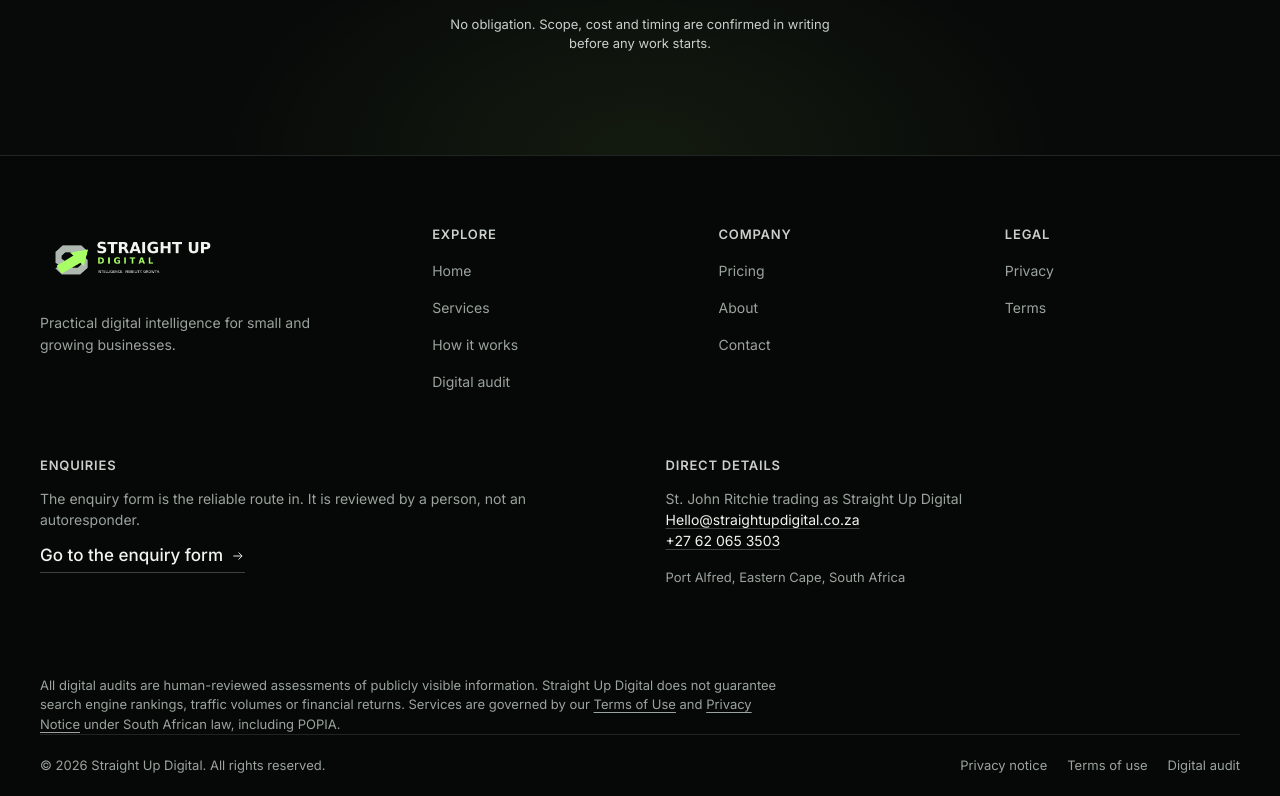
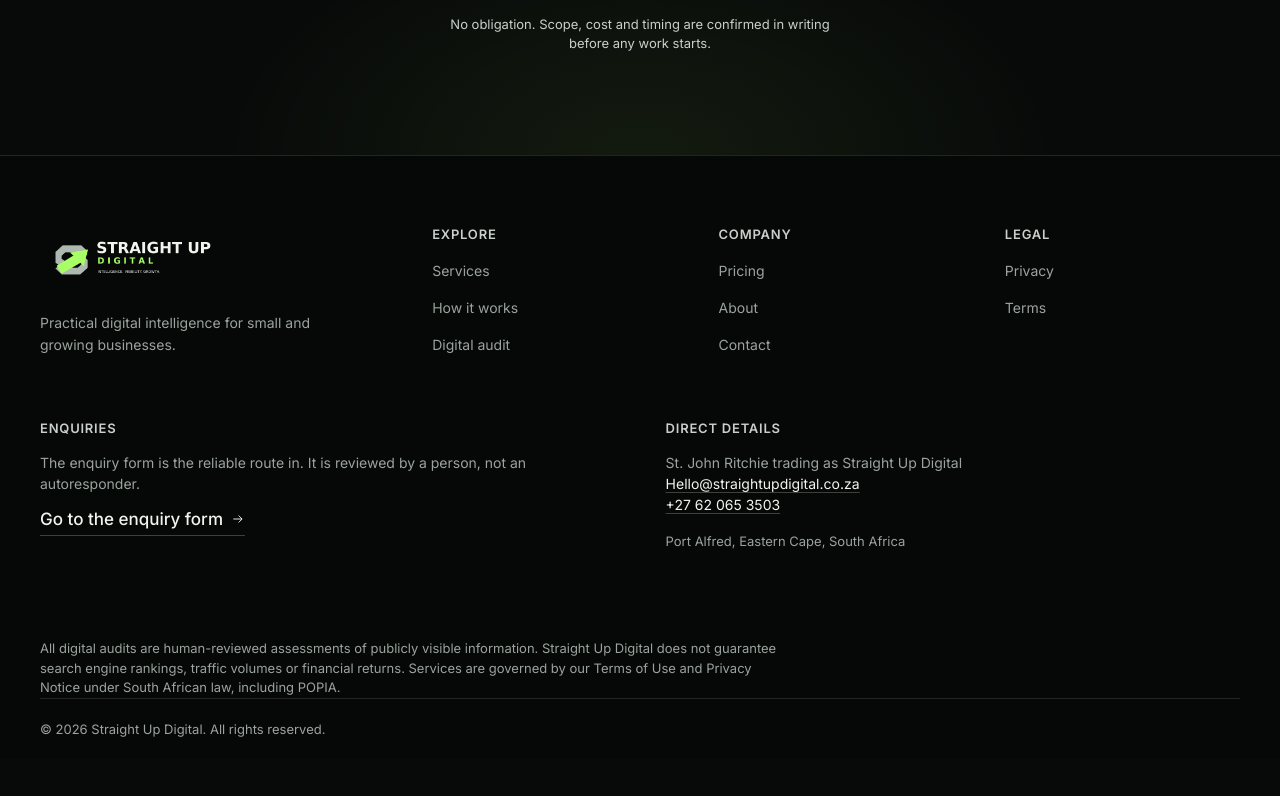
Before and after one commit to Straight-Up-Digital/straight-up-digital-site, an Astro site: page / in a window 1280 px wide. Shown: the part 6551-7347 px from the top of the page. After the commit the page ends 7310 px from the top, so only its background shows below. Built offline with nearby package versions, Linux system fonts and the light colour scheme; Astro itself is replaced by a stand-in of ours.

Commit message:
Remove duplicate footer navigation links
Co-authored-by: Manus <dev-agent@manus.ai>

```diff
--- a/src/components/SiteFooter.astro
+++ b/src/components/SiteFooter.astro
@@ -64,16 +64,11 @@ const year = new Date().getFullYear();
     </div>
 
     <p class="site-footer__legal">
-      All digital audits are human-reviewed assessments of publicly visible information. Straight Up Digital does not guarantee search engine rankings, traffic volumes or financial returns. Services are governed by our <a href="/terms">Terms of Use</a> and <a href="/privacy">Privacy Notice</a> under South African law, including POPIA.
+      All digital audits are human-reviewed assessments of publicly visible information. Straight Up Digital does not guarantee search engine rankings, traffic volumes or financial returns. Services are governed by our Terms of Use and Privacy Notice under South African law, including POPIA.
     </p>
 
     <div class="site-footer__bottom">
       <p>© {year} {site.name}. All rights reserved.</p>
-      <ul>
-        <li><a href="/privacy">Privacy notice</a></li>
-        <li><a href="/terms">Terms of use</a></li>
-        <li><a href="/digital-audit">Digital audit</a></li>
-      </ul>
     </div>
   </div>
 </footer>
--- a/src/data/navigation.ts
+++ b/src/data/navigation.ts
@@ -18,7 +18,6 @@ export const footerNav: { title: string; items: NavItem[] }[] = [
   {
     title: "Explore",
     items: [
-      { label: "Home", href: "/" },
       { label: "Services", href: "/services" },
       { label: "How it works", href: "/how-it-works" },
       { label: "Digital audit", href: "/digital-audit" },
```
Also changed, not shown: tests/site-content.test.mjs (+10 -0 lines).
